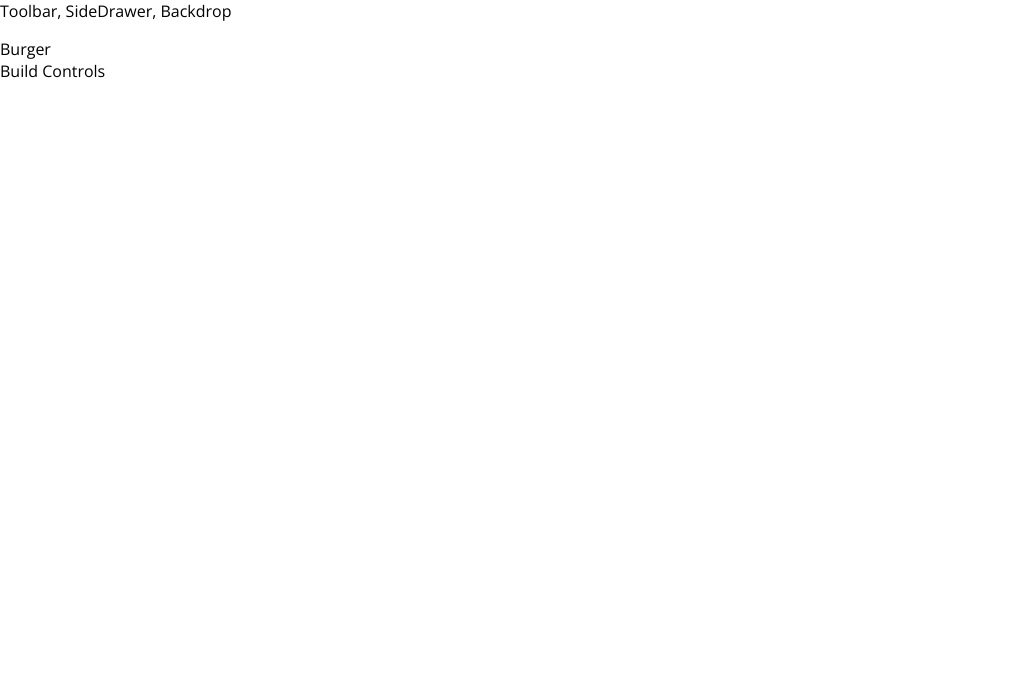
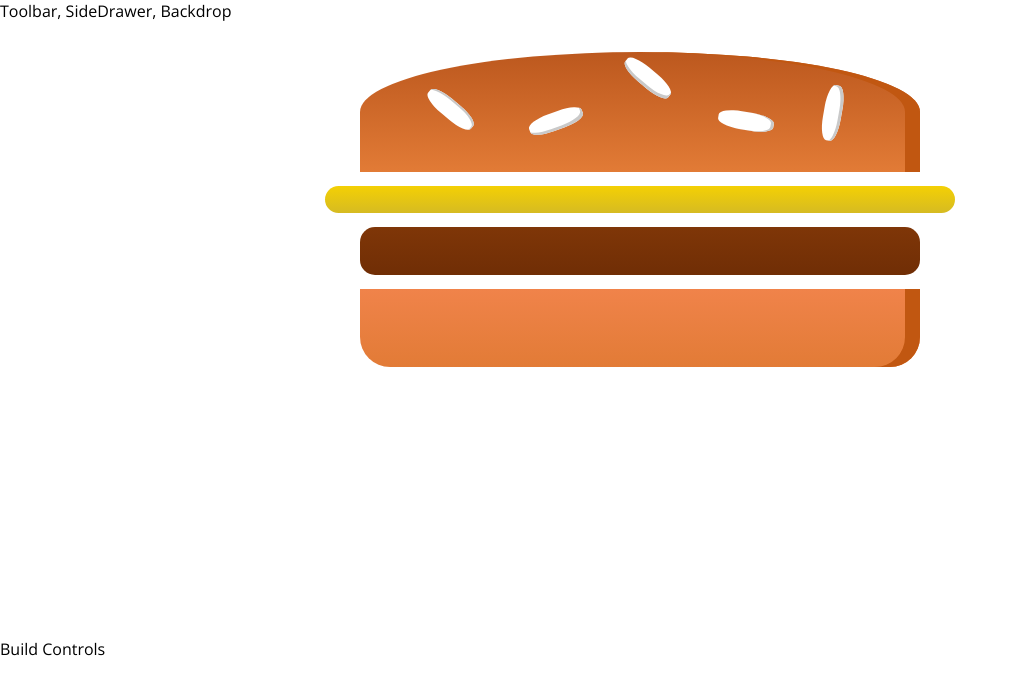
Before and after one commit to aruyamam/react-course-burger-builder, a React app: page / in a window 1280 px wide. Shown: the top 694 px of the page, without its empty margins (0-1018 px from the left). Built offline with nearby package versions, Linux system fonts and the light colour scheme.

Commit message:
Section 8 Starting the Burger Component

```diff
--- /dev/null
+++ b/src/components/Burger/Burger.css
@@ -0,0 +1,30 @@
+.Burger {
+  width: 100%;
+  margin: auto;
+  height: 250px;
+  overflow: scroll;
+  text-align: center;
+  font-weight: 700;
+  font-size: 1.2rem;
+}
+
+@media (min-width: 500px) and (min-height: 400px) {
+  .Burger {
+    width: 350px;
+    height: 300px;
+  }
+}
+
+@media (min-width: 500px) and (min-height: 401px) {
+  .Burger {
+    width: 450px;
+    height: 400px;
+  }
+}
+
+@media (min-width: 1000px) and (min-height: 700px) {
+  .Burger {
+    width: 700px;
+    height: 600px;
+  }
+}
--- a/src/components/Burger/Burger.js
+++ b/src/components/Burger/Burger.js
@@ -0,0 +1,17 @@
+import React from 'react';
+
+import classes from './Burger.css';
+import BurgerIngredient from './BurgerIngredient/BurgerIngredient';
+
+const burger = (props) => {
+  return (
+    <div className={classes.Burger}>
+      <BurgerIngredient type="bread-top" />
+      <BurgerIngredient type="cheese" />
+      <BurgerIngredient type="meat" />
+      <BurgerIngredient type="bread-bottom" />
+    </div>
+  );
+};
+
+export default burger;
--- a/src/components/Burger/BurgerIngredient/BurgerIngredient.css
+++ b/src/components/Burger/BurgerIngredient/BurgerIngredient.css
@@ -0,0 +1,97 @@
+.BreadBottom {
+  height: 13%;
+  width: 80%;
+  background-image: linear-gradient(#f0834a, #e27b36);
+  border-radius: 0 0 30px 30px;
+  box-shadow: inset -15px 0 #c15711;
+  margin: 2% auto;
+}
+
+.BreadTop {
+  height: 20%;
+  width: 80%;
+  background-image: linear-gradient(#bc581e, #e27b36);
+  border-radius: 50% 50% 0 0;
+  box-shadow: inset -15px 0 #c15711;
+  margin: 2% auto;
+  position: relative;
+}
+
+.Seeds1 {
+  width: 10%;
+  height: 15%;
+  position: absolute;
+  left: 30%;
+  top: 50%;
+  background-color: white;
+  border-radius: 40%;
+  transform: rotate(-20deg);
+  box-shadow: inset -2px -3px #c9c9c9;
+}
+
+.Seeds1::after {
+  content: '';
+  width: 100%;
+  height: 100%;
+  position: absolute;
+  left: -170%;
+  top: -260%;
+  background-color: white;
+  border-radius: 40%;
+  transform: rotate(60deg);
+  box-shadow: inset -1px 2px #c9c9c9;
+}
+
+.Seeds1::before {
+  content: '';
+  width: 100%;
+  height: 100%;
+  position: absolute;
+  background-color: white;
+  left: 180%;
+  top: -50%;
+  border-radius: 40%;
+  transform: rotate(60deg);
+  box-shadow: inset -1px -3px #c9c9c9;
+}
+
+.Seeds2 {
+  width: 10%;
+  height: 15%;
+  position: absolute;
+  left: 64%;
+  top: 50%;
+  background-color: white;
+  border-radius: 40%;
+  transform: rotate(10deg);
+  box-shadow: inset -3px 0 #c9c9c9;
+}
+
+.Seeds2::before {
+  content: '';
+  width: 100%;
+  height: 100%;
+  position: absolute;
+  background-color: white;
+  left: 150%;
+  top: -130%;
+  border-radius: 40%;
+  transform: rotate(90deg);
+  box-shadow: inset 1px 3px #c9c9c9;
+}
+
+.Meat {
+  width: 80%;
+  height: 8%;
+  background-image: linear-gradient(#7f3608, #702e05);
+  margin: 2% auto;
+  border-radius: 15px;
+}
+
+.Cheese {
+  width: 90%;
+  height: 4.5%;
+  margin: 2% auto;
+  background-image: linear-gradient(#f4d004, #d6bb22);
+  border-radius: 20px;
+}
--- a/src/containers/BurgerBuilder/BurgerBuilder.js
+++ b/src/containers/BurgerBuilder/BurgerBuilder.js
@@ -1,12 +1,13 @@
 import React, { Component } from 'react';
 
 import Aux from '../../hoc/Auxiliary';
+import Burger from '../../components/Burger/Burger';
 
 class BurgerBuilder extends Component {
   render() {
     return (
       <Aux>
-        <div>Burger</div>
+        <Burger />
         <div>Build Controls</div>
       </Aux>
     );
```
